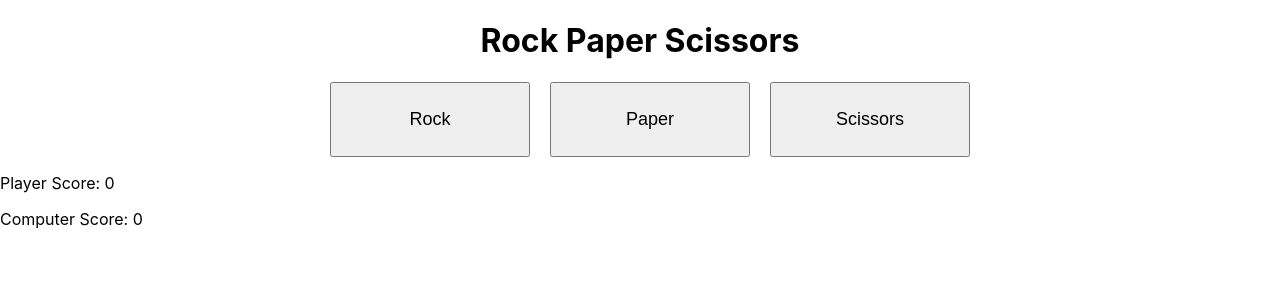
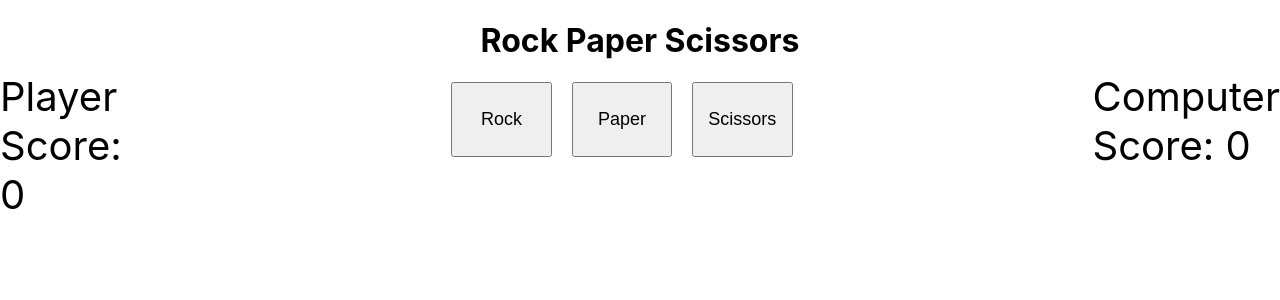
Before and after one commit to Sam-Checkers/game, a React (Create React App) app: page / in a window 1280 px wide. Shown: the top 300 px of the page. Built offline with nearby package versions, Linux system fonts and the light colour scheme.

Commit message:
header_placement

```diff
--- a/src/RockPaperScissors.css
+++ b/src/RockPaperScissors.css
@@ -2,7 +2,7 @@
     text-align: center;
 }
 
-.RPS_buttons {
+.RPS_header {
   display: flex;
   flex-direction: row;
   justify-content: center;
@@ -14,3 +14,15 @@
   height: 75px;
   font-size: large;
 }
+
+.Player_score {
+  margin-right: 300px;
+  font-size: 40px;
+  margin-top: -10px;
+}
+
+.Computer_score {
+  font-size: 40px;
+  margin-left: 300px;
+  margin-top: -10px;
+}
--- a/src/RockPaperScissors.js
+++ b/src/RockPaperScissors.js
@@ -253,16 +253,14 @@ const RockPaperScissors = () => {
     <div>
       <h1 className='RPS_title'>Rock Paper Scissors</h1>
       {!isVideoPlaying && (
-        <div className='RPS_buttons'>
+        <div className='RPS_header'>
+          <p className='Player_score'>Player Score: {playerScore}</p>
           <button onClick={() => handlePlayerMove('Rock')} className='buttons'>Rock</button>
           <button onClick={() => handlePlayerMove('Paper')} className='buttons'>Paper</button>
           <button onClick={() => handlePlayerMove('Scissors')} className='buttons'>Scissors</button>
+          <p className='Computer_score'>Computer Score: {computerScore}</p>
         </div>
       )}
-      <div>
-        <p className='Player_score'>Player Score: {playerScore}</p>
-        <p className='Computer_score'>Computer Score: {computerScore}</p>
-      </div>
       <div>
         <p>{outcome}</p>
       </div>
```
